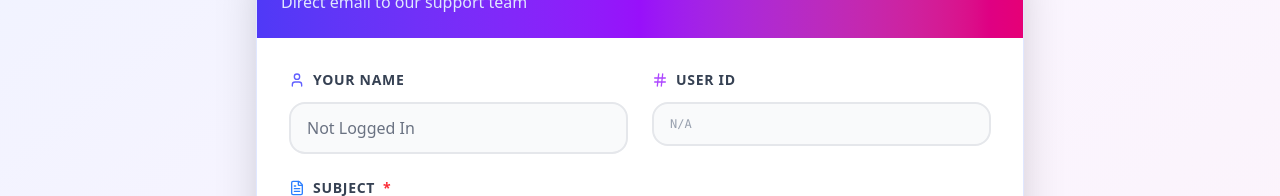
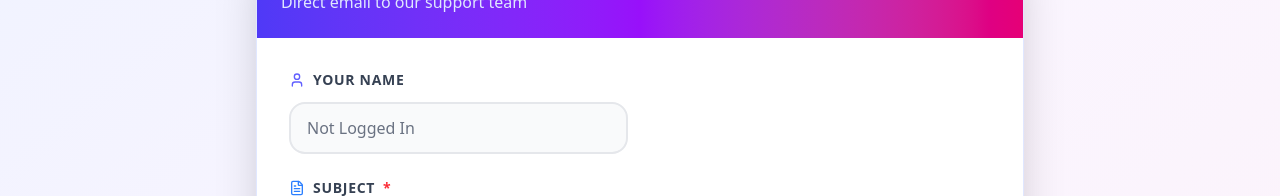
Before and after one commit to idoelad73/Idoeladclient, a React (Vite) app: page /support in a window 1280 px wide. Shown: the part 359-555 px from the top of the page. Built offline with nearby package versions, Linux system fonts and the light colour scheme; no server answers.

Commit message:
remone user id from dupport form

```diff
--- a/src/components/pages/support/Support.jsx
+++ b/src/components/pages/support/Support.jsx
@@ -171,16 +171,16 @@ export default function OpenSupportPage() {
 
               {/* User ID */}
               <div>
-                <label className="flex items-center gap-2 text-sm font-bold text-gray-700 mb-3 uppercase tracking-wider">
+                {/* <label className="flex items-center gap-2 text-sm font-bold text-gray-700 mb-3 uppercase tracking-wider">
                   <Hash size={16} className="text-purple-500" />
-                  User ID
-                </label>
-                <input
+                  User ID */}
+                {/* </label> */}
+                {/* <input
                   type="text"
                   value={user?._id || 'N/A'}
                   readOnly
                   className="w-full px-4 py-3 bg-gray-50 border-2 border-gray-200 rounded-2xl text-gray-400 font-mono text-xs cursor-not-allowed"
-                />
+                /> */}
               </div>
             </div>
 
```
